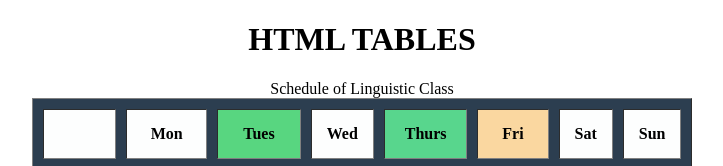
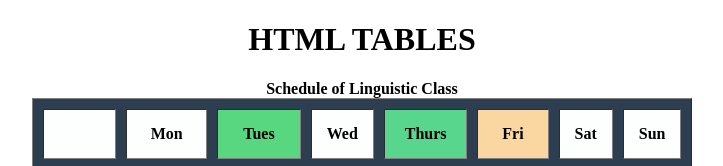
Before and after one commit to omlan99/Table, a plain HTML site: page index.html in a window 1280 px wide. Shown: the top 166 px of the page, without its empty margins (278-1001 px from the left). Drawn offline with Linux system fonts and the light colour scheme.

Commit message:
Update index.html

```diff
--- a/index.html
+++ b/index.html
@@ -6,7 +6,7 @@
 <body>
     <h1 align="center">HTML TABLES</h1>
     <table bgcolor="#2C3E50" cellspacing="10px" border="1px" width="250px" height="250px" cellpadding="15px" align="center" valign="center" >
-        <caption>Schedule of Linguistic Class</caption>
+        <caption><b>Schedule of Linguistic Class</b></caption>
         <thead>
             <tr>
                 <th bgcolor="#FDFEFE">&nbsp;</th>
```
